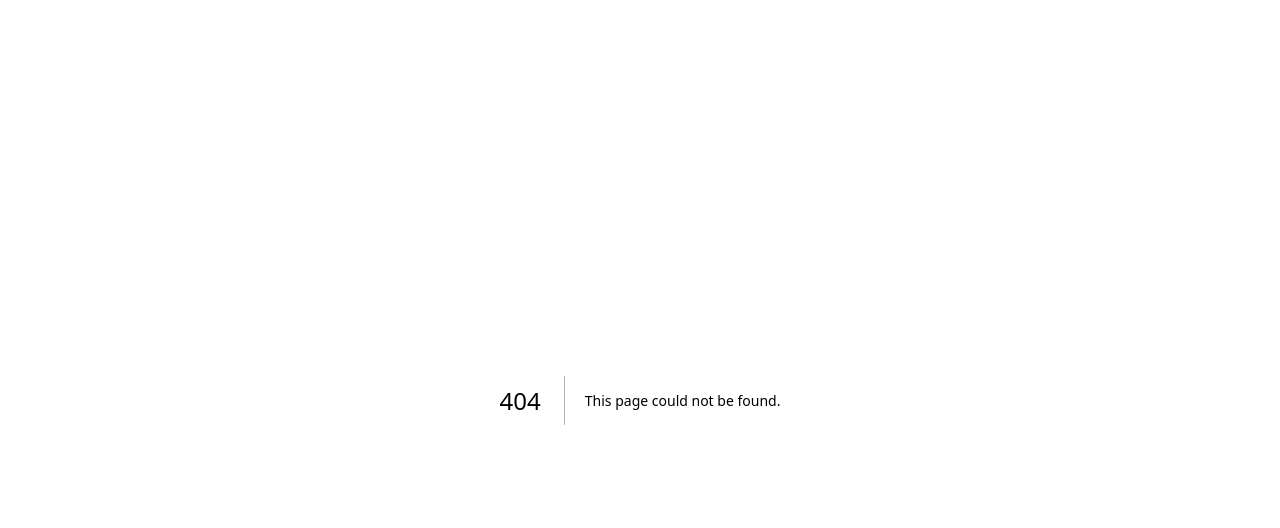
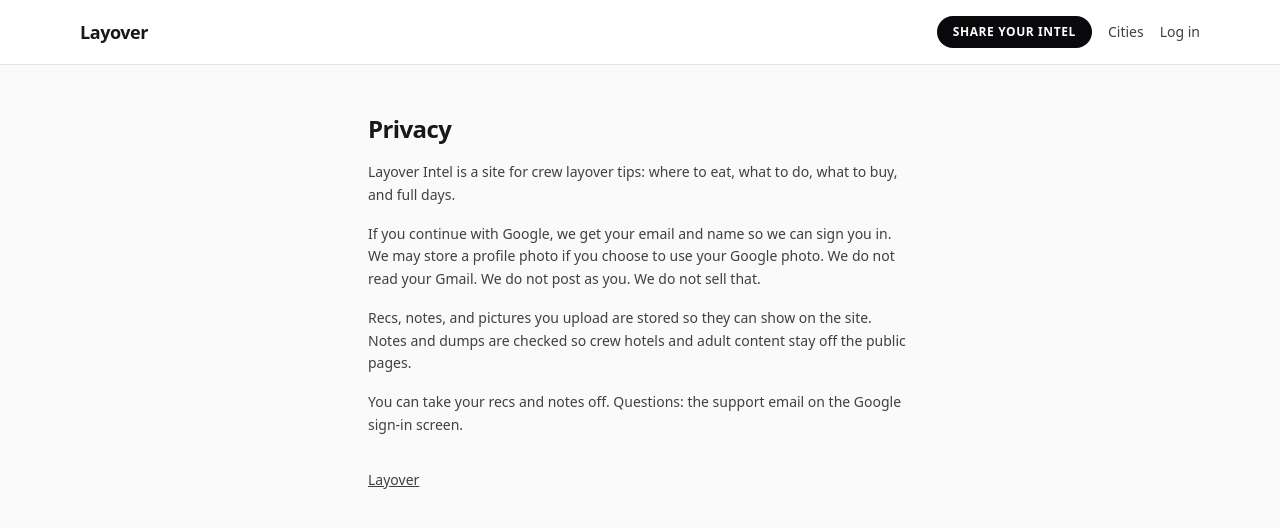
Before and after one commit to jm1200/layover, a Next.js app in the folder apps/web/: page /privacy in a window 1280 px wide. Before the commit this address had no page. Shown: the top 528 px of the page. Built offline with nearby package versions, Linux system fonts and the light colour scheme; no server answers.

Commit message:
Add /privacy so Google OAuth Branding has a real URL
Homepage and login link it. Google wants this to leave Testing.

```diff
--- a/apps/web/src/app/login/page.tsx
+++ b/apps/web/src/app/login/page.tsx
@@ -56,6 +56,11 @@ export default async function LoginPage({
           Sign up
         </Link>
       </p>
+      <p className="mt-4 text-xs text-white/40">
+        <Link href="/privacy" className="underline">
+          Privacy
+        </Link>
+      </p>
     </div>
   );
 }
--- a/apps/web/src/app/page.tsx
+++ b/apps/web/src/app/page.tsx
@@ -86,6 +86,11 @@ export default async function HomePage() {
             </Link>
           ))}
         </div>
+        <p className="mx-auto mt-12 max-w-6xl text-center text-xs text-zinc-400">
+          <Link href="/privacy" className="underline">
+            Privacy
+          </Link>
+        </p>
       </section>
     </div>
   );
--- /dev/null
+++ b/apps/web/src/app/privacy/page.tsx
@@ -0,0 +1,47 @@
+import Link from "next/link";
+import type { Metadata } from "next";
+import { getProfile } from "@/features/auth/get-profile";
+import { SiteHeader } from "@/features/auth/site-header";
+
+export const metadata: Metadata = {
+  title: "Privacy · Layover Intel",
+};
+
+export default async function PrivacyPage() {
+  const profile = await getProfile();
+
+  return (
+    <div className="min-h-screen bg-zinc-50 text-zinc-900">
+      <SiteHeader profile={profile} tone="light" />
+      <main className="mx-auto max-w-xl px-4 py-12 text-sm leading-relaxed text-zinc-700">
+        <h1 className="text-2xl font-semibold tracking-tight text-zinc-900">
+          Privacy
+        </h1>
+        <p className="mt-4">
+          Layover Intel is a site for crew layover tips: where to eat, what to
+          do, what to buy, and full days.
+        </p>
+        <p className="mt-4">
+          If you continue with Google, we get your email and name so we can
+          sign you in. We may store a profile photo if you choose to use your
+          Google photo. We do not read your Gmail. We do not post as you. We
+          do not sell that.
+        </p>
+        <p className="mt-4">
+          Recs, notes, and pictures you upload are stored so they can show on
+          the site. Notes and dumps are checked so crew hotels and adult
+          content stay off the public pages.
+        </p>
+        <p className="mt-4">
+          You can take your recs and notes off. Questions: the support email
+          on the Google sign-in screen.
+        </p>
+        <p className="mt-8">
+          <Link href="/" className="underline">
+            Layover
+          </Link>
+        </p>
+      </main>
+    </div>
+  );
+}
```
Also changed, not shown: 1 other file (tests, documents, lock files or other folders).
